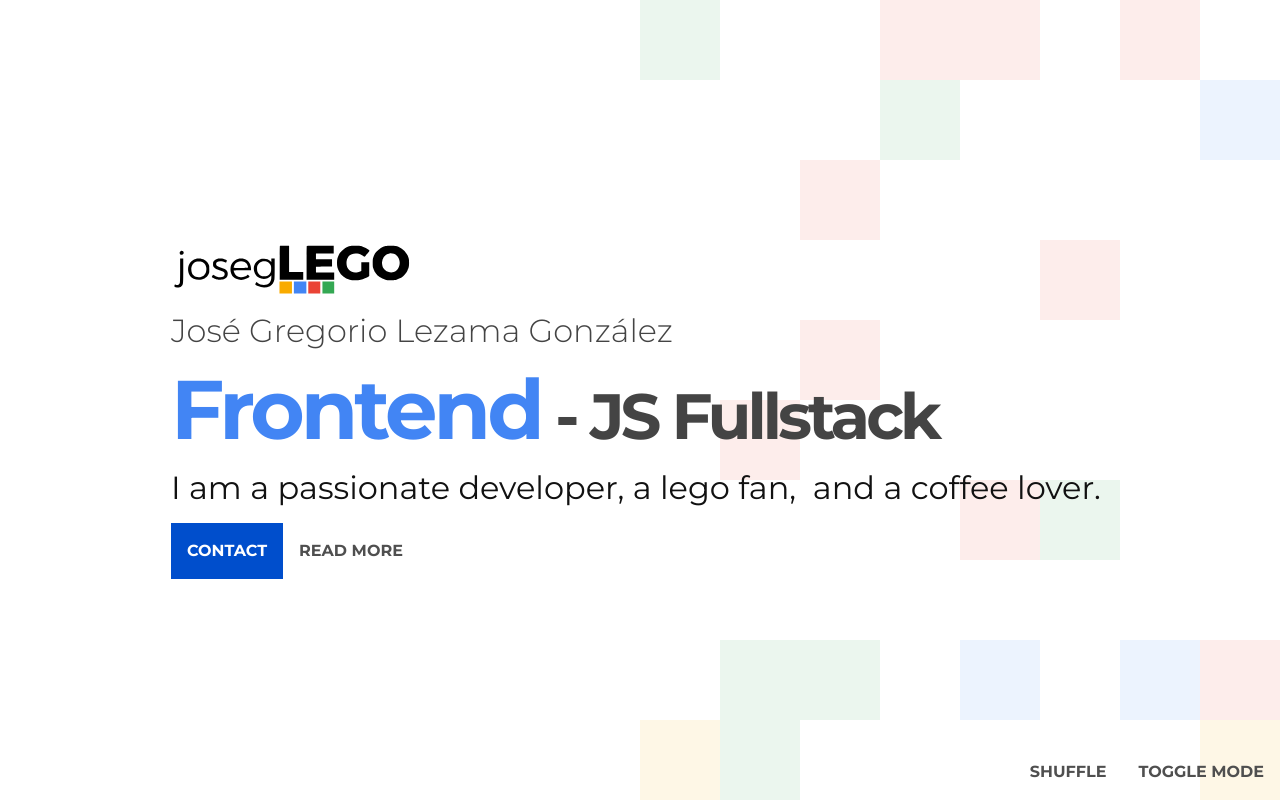
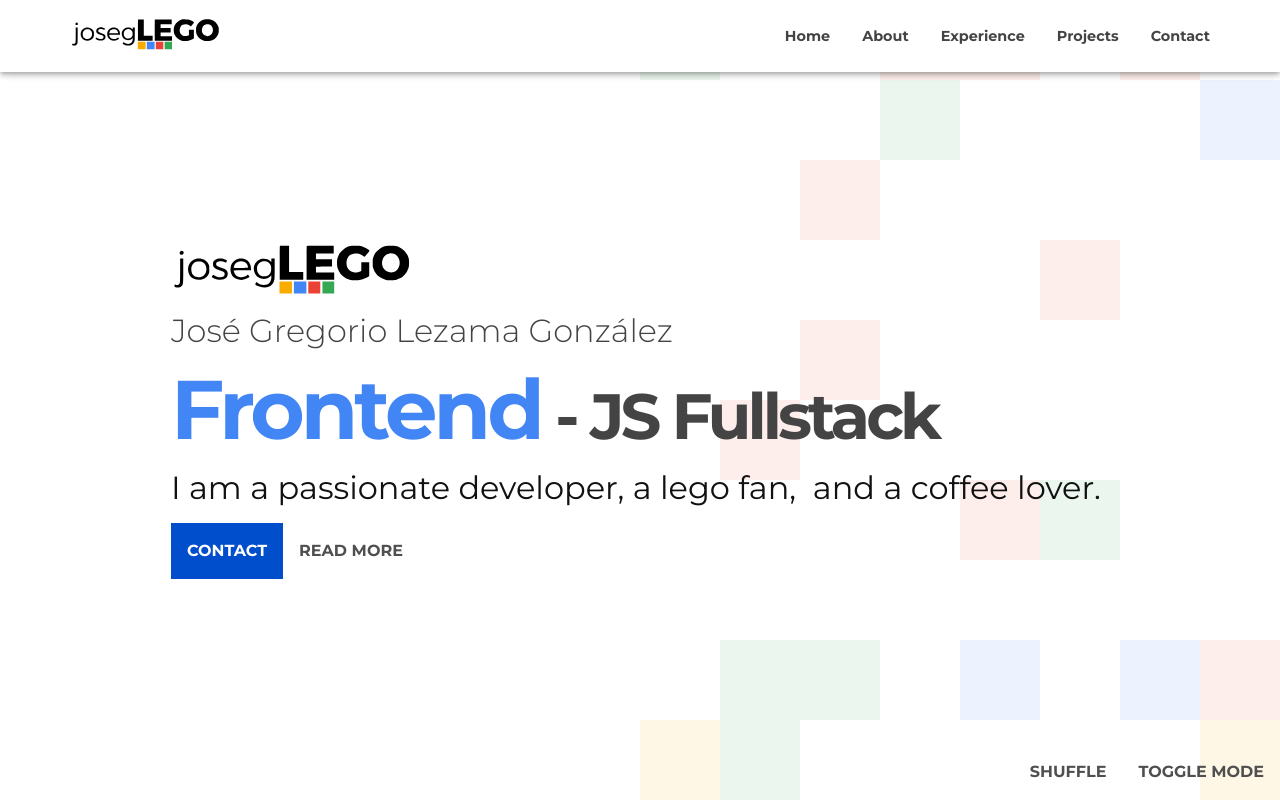
Before and after one commit to joseglego/joseglego.github.io, a Next.js app: page / in a window 1280 px wide. Shown: the top 800 px of the page. Built offline with nearby package versions, Linux system fonts and the light colour scheme.

Commit message:
feat(Navbar): include Navbar

```diff
--- a/components/Landing/index.js
+++ b/components/Landing/index.js
@@ -41,7 +41,7 @@ function Landing () {
   };
 
   return (
-    <div className={styles.landing} id="#home">
+    <div className={styles.landing} id="home">
       <div className={styles.bricks}>
         {reset % 2 === 0 && <Bricks />}
         {reset % 2 === 1 && <Bricks />}
--- /dev/null
+++ b/components/Navbar/Navbar.module.css
@@ -0,0 +1,77 @@
+.navbar {
+  background-color: var(--section-bg-filled-color);
+  padding: 8px;
+  width: 100%;
+  position: fixed;
+  z-index: 600;
+  box-shadow: var(--box-shadow);
+}
+
+.navbarContainer {
+  max-width: 1140px;
+  margin: 0 auto;
+  display: flex;
+  justify-content: space-between;
+  flex-wrap: wrap;
+}
+
+.navbarBrand {
+  color: transparent;
+  background: url("/images/joseglego.svg") no-repeat
+              center 70%;
+  background-size: cover;
+  width: 150px;
+  height: 40px;
+  margin: 0 auto;
+}
+
+.navbarList {
+  list-style: none;
+  margin: 0 auto;
+  padding: 0;
+  font-size: .9em;
+}
+
+.navbarList li {
+  display: inline-block;
+}
+
+.navbarList li a {
+  display: inline-block;
+  padding: 0 4px;
+  width: 100%;
+  height: 100%;
+}
+
+@media (min-width: 768px) {
+  .navbar {
+    padding: 16px 0;
+  }
+
+  .navbarBrand {
+    margin: 0;
+  }
+
+  .navbarList {
+    display: block;
+    line-height: 40px;
+    margin: 0;
+  }
+
+  .navbarList li {
+    display: inline-block;
+    font-weight: bold;
+  }
+
+  .navbarList li a {
+    padding: 0 16px;
+  }
+
+  .navbarList li:last-child a {
+    padding-right: 0;
+  }
+}
+
+.navbarList li a:hover {
+  color: var(--primary-color);
+}
--- /dev/null
+++ b/components/Navbar/index.js
@@ -0,0 +1,20 @@
+import styles from './Navbar.module.css';
+
+function Navbar () {
+  return (
+      <div className={styles.navbar}>
+        <div className={styles.navbarContainer}>
+          <div className={styles.navbarBrand}>JosegLEGO</div>
+          <ul className={styles.navbarList}>
+            <li><a href="#home">Home</a></li>
+            <li><a href="#about">About</a></li>
+            <li><a href="#experience">Experience</a></li>
+            <li><a href="#projects">Projects</a></li>
+            <li><a href="#contact">Contact</a></li>
+          </ul>
+        </div>
+      </div>
+  );
+}
+
+export default Navbar;
--- a/pages/index.js
+++ b/pages/index.js
@@ -3,6 +3,7 @@ import Head from 'next/head';
 import About from '../components/About';
 import Experience from '../components/Experience';
 import Landing from '../components/Landing';
+import Navbar from '../components/Navbar';
 import Projects from '../components/Projects';
 import Contact from '../components/Contact';
 
@@ -14,6 +15,7 @@ export default function Home () {
         <meta name="description" content="Joseg LEGO - Portfolio" />
         <link rel="icon" href="/favicon.ico" />
       </Head>
+      <Navbar />
       <Landing />
       <About />
       <Experience />
--- a/styles/globals.css
+++ b/styles/globals.css
@@ -17,6 +17,8 @@ body {
   --section-bg-alt-color: rgba(241,241,241, .85);
   --disabled-btn-bg-color: #555;
   --disabled-btn-color: #fff;
+  --section-bg-filled-color: rgba(255, 255, 255, 1);
+  --box-shadow: 0px 2px 4px -1px rgb(0 0 0 / 20%), 0px 4px 5px 0px rgb(0 0 0 / 14%), 0px 1px 10px 0px rgb(0 0 0 / 12%);
 }
 
 body.dark-theme {
@@ -32,6 +34,8 @@ body.dark-theme {
   --section-bg-alt-color: rgba(102, 102, 102, 0.9);
   --disabled-btn-bg-color: #2c384a;;
   --disabled-btn-color: #fff;
+  --section-bg-filled-color: rgba(51, 51, 51, 1);
+  --box-shadow: 0px 2px 4px -1px rgb(0 0 0 / 20%), 0px 4px 5px 0px rgb(0 0 0 / 14%), 0px 1px 10px 0px rgb(0 0 0 / 12%);
 }
 
 @media (prefers-color-scheme: dark) {
@@ -49,6 +53,8 @@ body.dark-theme {
     --section-bg-alt-color: rgba(102, 102, 102, 0.9);
     --disabled-btn-bg-color: #2c384a;;
     --disabled-btn-color: #fff;
+  --section-bg-filled-color: rgba(51, 51, 51, 1);
+  --box-shadow: 0px 2px 4px -1px rgb(0 0 0 / 20%), 0px 4px 5px 0px rgb(0 0 0 / 14%), 0px 1px 10px 0px rgb(0 0 0 / 12%);
   }
   /* Override dark mode with light mode styles if the user decides to swap */
   body.light-theme {
@@ -64,6 +70,8 @@ body.dark-theme {
     --section-bg-alt-color: rgba(241,241,241, .85);
     --disabled-btn-bg-color: #555;
     --disabled-btn-color: #fff;
+  --section-bg-filled-color: rgba(255, 255, 255, 1);
+  --box-shadow: 0px 2px 4px -1px rgb(0 0 0 / 20%), 0px 4px 5px 0px rgb(0 0 0 / 14%), 0px 1px 10px 0px rgb(0 0 0 / 12%);
   }
 }
 * {
```
